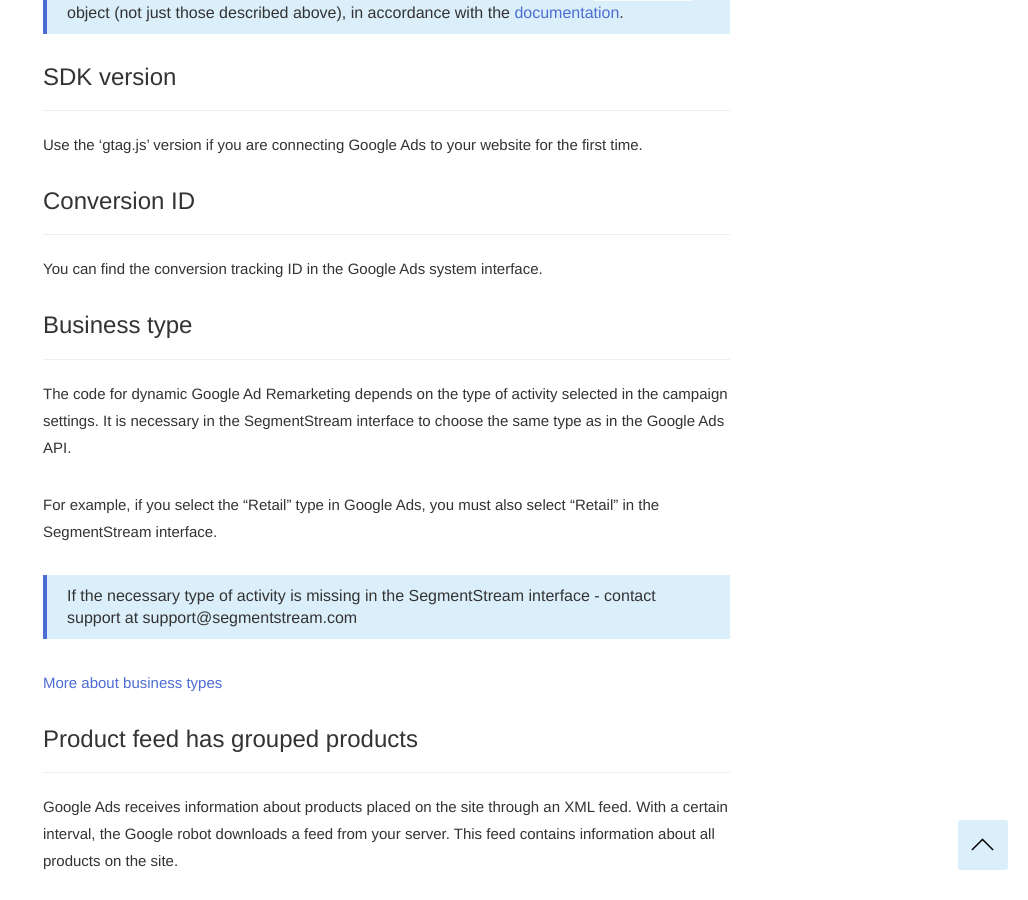
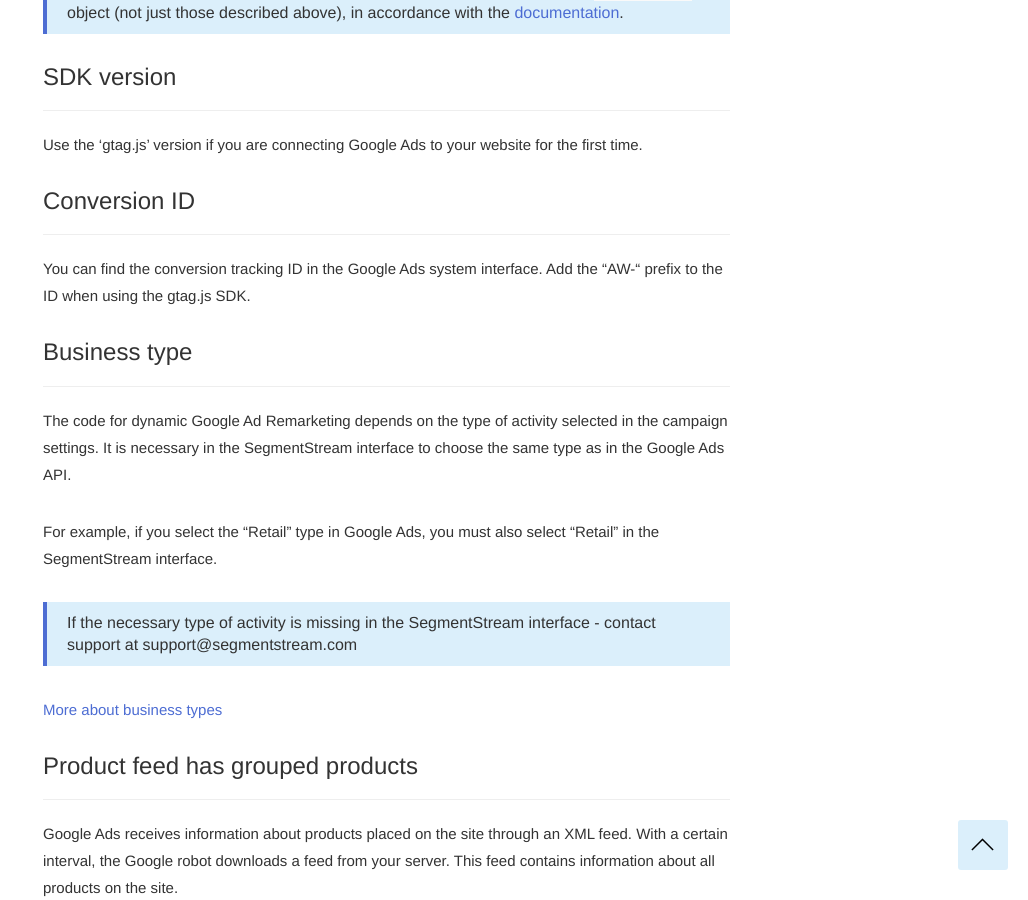
Before and after one commit to segmentstream-com/segmentstream-com.github.io, a Jekyll site: the page built from _docs/integrations/google-adwords.md, in a window 1280 px wide and 900 px high, scrolled down 2397 px. Shown: the whole window, without its empty margins (252-1280 px from the left). Built offline with Jekyll 4.4.1, drawn with Linux system fonts in a browser that asks for light colours; nearby versions of some CDN libraries.

Commit message:
adwords identifier note

```diff
--- a/_docs/integrations/google-adwords.md
+++ b/_docs/integrations/google-adwords.md
@@ -62,7 +62,7 @@
 
 ### <a name="conversionID"></a>Conversion ID
 ------
-You can find the conversion tracking ID in the Google Ads system interface.
+You can find the conversion tracking ID in the Google Ads system interface. Add the "AW-" prefix to the ID when using the gtag.js SDK.
 
 ### <a name="businessType"></a>Business type
 ------
```
